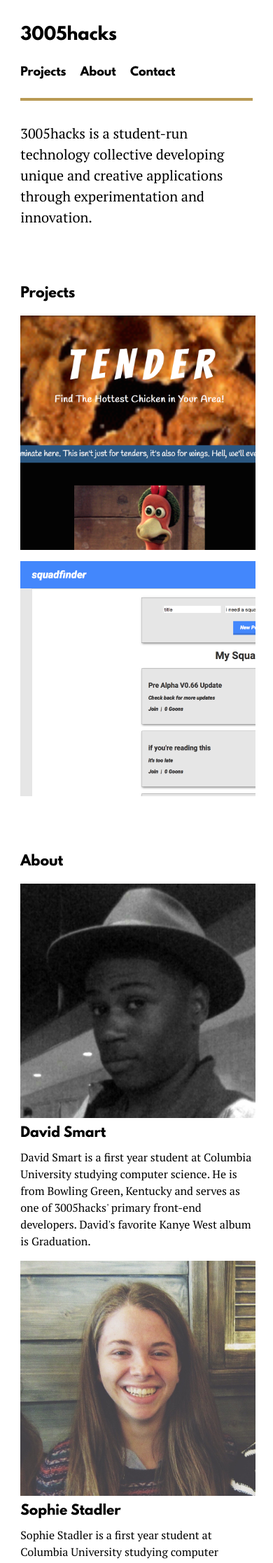
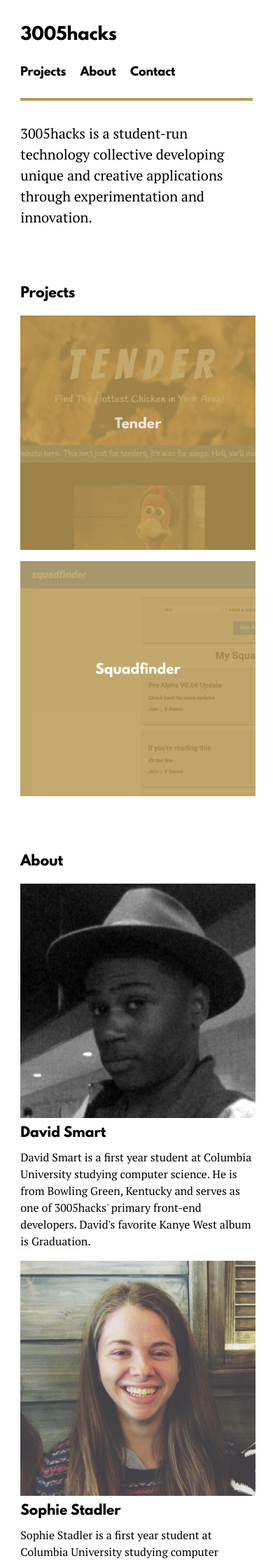
Before and after one commit to 3005hacks/3005hacks, a Jekyll site: the page built from index.html, in a window 390 px wide. Shown: the top 2234 px of the page at 70% size. Built offline with Jekyll 4.4.1, drawn with Linux system fonts in a browser that asks for light colours; nearby versions of some CDN libraries.

Commit message:
update hover states on mobile

```diff
--- a/static/css/style.css
+++ b/static/css/style.css
@@ -2,6 +2,7 @@ html,
 body {
   font-family: 'PT Serif', serif;
   font-size: 16px;
+  line-height: 1.5;
   margin: 0;
   padding: 0;
   -webkit-font-smoothing: antialiased;
--- a/static/css/toast.css
+++ b/static/css/toast.css
@@ -11,7 +11,7 @@
 
   Remember: no framework will be as
   good as a custom built, per-
-	project	one. Toast and other
+  project one. Toast and other
   frameworks are best used for
   rapid prototyping.
 
@@ -88,25 +88,13 @@
     margin-left: 0;
     max-width: none;
   }
-
+  html {
+    font-size: 100%;
+  }
   .unit {
     width: auto;
     margin-left: 0;
     display: block;
-	}
-}
-
-/*-----------------------------------*\
-	$MAIN
-\*-----------------------------------*/
-
-html {
-	font: 125%/1.5 Helvetica Neue, Helvetica, Arial, sans-serif;
-}
-
-@media screen and (max-width: 650px) {
-	html {
-		font-size: 100%;
   }
   .container {
     width: 85%;
@@ -117,4 +105,16 @@ html {
   nav li {
     padding: 0.5rem 1rem 0.5rem 0;
   }
+  #projects .block-background {
+    opacity: 0.85;
   }
+}
+
+/*-----------------------------------*\
+  $MAIN
+\*-----------------------------------*/
+@media screen and (min-width: 48em) {
+  html {
+    font-size: 125%;
+  }
+}
```
Also changed, not shown: 3 other files. Lines whose indentation alone changed are shown as unchanged.
